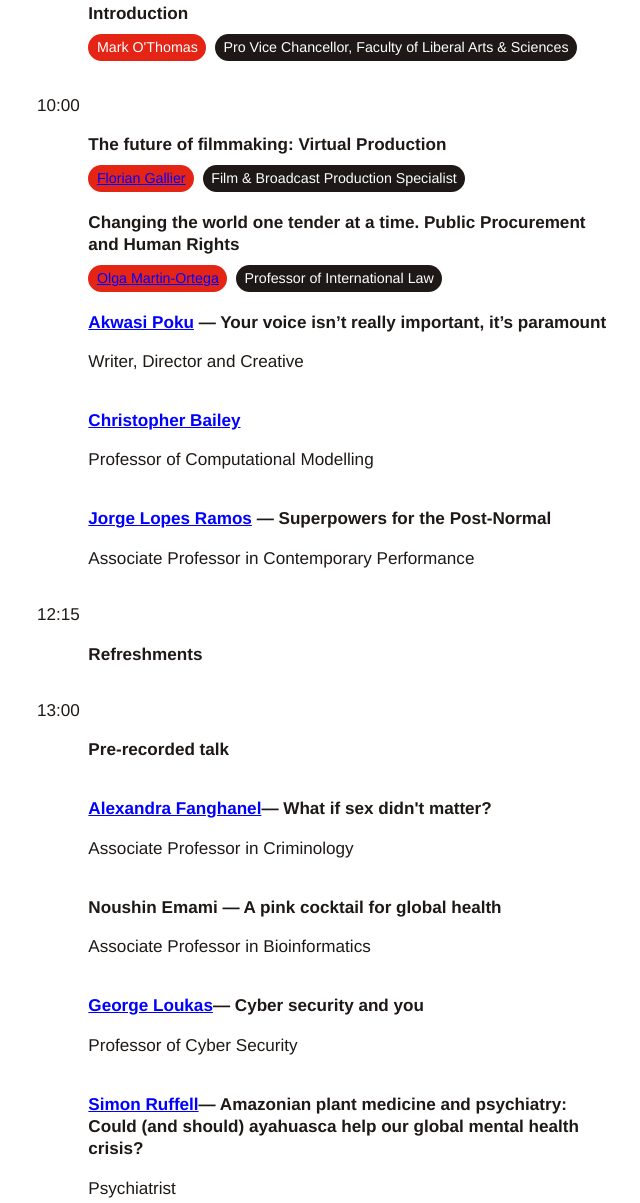
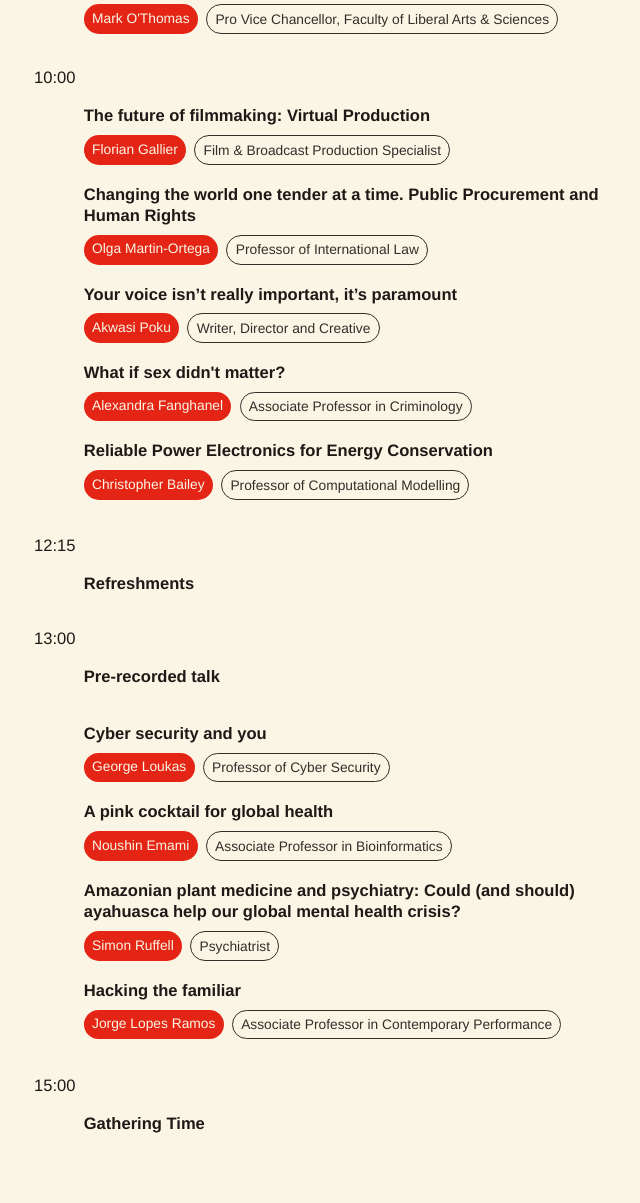
Before and after one commit to francescoimola/tedx-journeys, a plain HTML site: page index.html in a window 1280 px wide. Shown: the part 864-2067 px from the top of the page, without its empty margins (628-1268 px from the left). Drawn offline with Linux system fonts and the light colour scheme.

Commit message:
Added all links - Final layout

```diff
--- a/index.html
+++ b/index.html
@@ -35,7 +35,8 @@
     <p class="x_ind">5.11.2021</p>
     <h2 class="uog">Welcome to TEDx University of Greenwich, hosted this year at Bathway
       Theatre in Woolwich, London.
-      <hr>The theme for this TEDx is Journeys: we'll be joined by nine guests, each discussing the journey of a single individual as a metaphor for journey
+      <hr>The theme for this TEDx is Journeys: we'll be joined by nine guests, each discussing the journey of a single
+      individual as a metaphor for the journey
       of humanity and as an answer to the question of life.
       <hr>Here is the program for the day.
     </h2>
@@ -55,7 +56,8 @@
       </h3>
       <hr>
       <h3 class="talk-title">Introduction</h3>
-        <div class="speaker-job"><span class="speaker">Mark O'Thomas</span><span class="job">Pro Vice Chancellor,
+      <div class="speaker-job"><a href="https://www.gre.ac.uk/people/rep/las/professor-mark-othomas" target="_blank"
+          rel="noopener noreferrer">Mark O'Thomas</a><span class="job">Pro Vice Chancellor,
           Faculty
           of Liberal Arts &amp;
           Sciences</span></div>
@@ -64,66 +66,74 @@
 
     <div class="right">
       <h3 class="talk-title">The future of filmmaking: Virtual Production</h3>
-        <div class="speaker-job"><span class="speaker"><a href="https://www.mo-sys.com/" target="_blank"
-              rel="noopener noreferrer">Florian Gallier</a></span><span class="job">Film &amp; Broadcast Production
+      <div class="speaker-job"><a href="https://www.mo-sys.com/" target="_blank" rel="noopener noreferrer">Florian
+          Gallier</a><span class="job">Film &amp; Broadcast Production
           Specialist</span></div>
       <hr>
 
       <h3 class="talk-title">Changing the world one tender at a time. Public Procurement and Human Rights</h3>
-        <div class="speaker-job"><span class="speaker"><a href="https://www.gre.ac.uk/people/rep/las/olga-martin-ortega"
-              target="_blank" rel="noopener noreferrer">Olga
-              Martin-Ortega</a></span><span class="job">Professor of International Law</span></div>
+      <div class="speaker-job"><a href="https://www.gre.ac.uk/people/rep/las/olga-martin-ortega" target="_blank"
+          rel="noopener noreferrer">Olga
+          Martin-Ortega</a><span class="job">Professor of International Law</span></div>
       <hr>
-        <p class="thick">
-          <a href="http://www.abdouandakwasi.com" target="_blank" rel="noopener noreferrer">Akwasi Poku</a>
-          — Your voice isn’t really important, it’s paramount
-        </p>
-        <p>Writer, Director and Creative</p>
+
+      <h3 class="talk-title">Your voice isn’t really important, it’s paramount</h3>
+      <div class="speaker-job"><a href="http://www.abdouandakwasi.com" target="_blank" rel="noopener noreferrer">Akwasi
+          Poku</a><span class="job">Writer, Director and Creative</span></div>
       <hr>
-        <p class="thick">
-          <a href="https://www.gre.ac.uk/people/rep/las/christopher-bailey" target="_blank"
-            rel="noopener noreferrer">Christopher Bailey</a>
-        </p>
-        <p>Professor of Computational Modelling</p>
+
+      <h3 class="talk-title">What if sex didn't
+        matter?</h3>
+      <div class="speaker-job"><a href="https://www.gre.ac.uk/people/rep/las/alexandra-fanghanel">Alexandra
+          Fanghanel</a><span class="job">Associate Professor in Criminology</span>
+      </div>
       <hr>
-        <p class="thick">
-          <a href="http://zu-uk.com/" target="_blank">Jorge Lopes Ramos</a> —
-          Superpowers for the Post-Normal
-        </p>
-        <p>
-          Associate Professor in Contemporary Performance
-        </p>
+
+      <h3 class="talk-title">Reliable Power Electronics for Energy Conservation</h3>
+      <div class="speaker-job"><a href="https://www.gre.ac.uk/people/rep/las/christopher-bailey" target="_blank"
+          rel="noopener noreferrer">Christopher Bailey</a><span class="job">Professor of Computational Modelling</span>
+      </div>
+      <hr>
+
     </div>
 
     <p>12:15</p>
+
     <p class="right thick">Refreshments</p>
 
     <p>13:00</p>
+
     <div class="right">
+
       <p class="thick">Pre-recorded talk</p>
       <hr>
-        <p class="thick">
-          <a href="https://www.gre.ac.uk/people/rep/las/alexandra-fanghanel">Alexandra Fanghanel</a>— What if sex didn't
-          matter?
-        </p>
-        <p>Associate Professor in Criminology</p>
+
+      <h3 class="talk-title">Cyber security
+        and you</h3>
+      <div class="speaker-job"><a href="https://www.gre.ac.uk/people/rep/las/george-loukas" target="_blank">George
+          Loukas</a><span class="job">Professor of Cyber Security</span>
+      </div>
       <hr>
-        <p class="thick">
-          Noushin Emami — A pink cocktail for global health
-        </p>
-        <p>Associate Professor in Bioinformatics</p>
+
+      <h3 class="talk-title">A pink cocktail for global health</h3>
+      <div class="speaker-job"><a href="https://www.nri.org/people/emami-noushin" target="_blank"
+          rel="noopener noreferrer">Noushin Emami</a><span class="job">Associate Professor in Bioinformatics</span>
+      </div>
       <hr>
-        <p class="thick">
-          <a href="https://www.gre.ac.uk/people/rep/las/george-loukas" target="_blank">George Loukas</a>— Cyber security
-          and you</p>
-        <p>Professor of Cyber Security</p>
+
+      <h3 class="talk-title">Amazonian plant medicine and psychiatry: Could (and should) ayahuasca
+        help our global mental health crisis?</h3>
+      <div class="speaker-job"><a href="https://twitter.com/sgdruffell?lang=en">Simon Ruffell</a><span
+          class="job">Psychiatrist</span>
+      </div>
       <hr>
-        <p class="thick">
-          <a href="https://twitter.com/sgdruffell?lang=en">Simon Ruffell</a>—
-          Amazonian plant medicine and psychiatry: Could (and should) ayahuasca
-          help our global mental health crisis?
-        </p>
-        <p>Psychiatrist</p>
+
+      <h3 class="talk-title"> Hacking the familiar</h3>
+      <div class="speaker-job"><a href="http://zu-uk.com/" target="_blank">Jorge Lopes Ramos</a><span class="job">
+          Associate Professor in Contemporary Performance</span>
+      </div>
+      <hr>
+
     </div>
 
     <p>15:00</p>
--- a/style.css
+++ b/style.css
@@ -32,7 +32,7 @@ html {
   width: 100vw;
   height: 100vh;
   font-size: 14pt;
-  font-size: calc(12px + 0.4vw);
+  font-size: calc(14px + 0.2vw);
 }
 
 body {
@@ -42,6 +42,7 @@ body {
     Helvetica, Arial, "Lucida Grande", sans-serif;
   font-size: 1em;
   font-weight: 300;
+  background-color: #FAF5E5;
   color: #1E1916;
   margin: 0;
   overflow-x: hidden;
@@ -53,11 +54,6 @@ body {
 
 p {
   margin-bottom: 1em;
-}
-
-a {
-  color: blue;
-  text-decoration: underline;
 }
 
 h1,
@@ -154,17 +150,34 @@ b,
   gap: 0.5em;
 }
 
-.speaker,
 .job {
   font-size: smaller;
-  color: white;
-  background-color: #1E1916;
-  border-radius: 1em;
-  padding: 0.3em 0.6em;
+  color: #1E1916;
+  border: 0.1em solid #1E1916;
+  opacity: 90%;
+  border-radius: 2em;
+  padding: 0.4em 0.6em 0.3em;
+  transition: color 0.25s ease-in-out, background-color 0.3s ease-in-out;
+
 }
 
-.speaker {
+a {
+  text-decoration: none;
+  font-size: smaller;
+  color: #FAF5E5;
+  border-radius: 2em;
+  padding: 0.4em 0.6em 0.3em;
   background-color: #e42515;
+  transition: opacity 0.2s ease-in-out;
+}
+
+a:active, a:hover, a:focus {
+  opacity: 80%;
+}
+
+a:hover + .job {
+  background-color: #1E1916;
+  color: #FAF5E5;
 }
 
 .talk-title {
```
Lines whose indentation alone changed are shown as unchanged.
